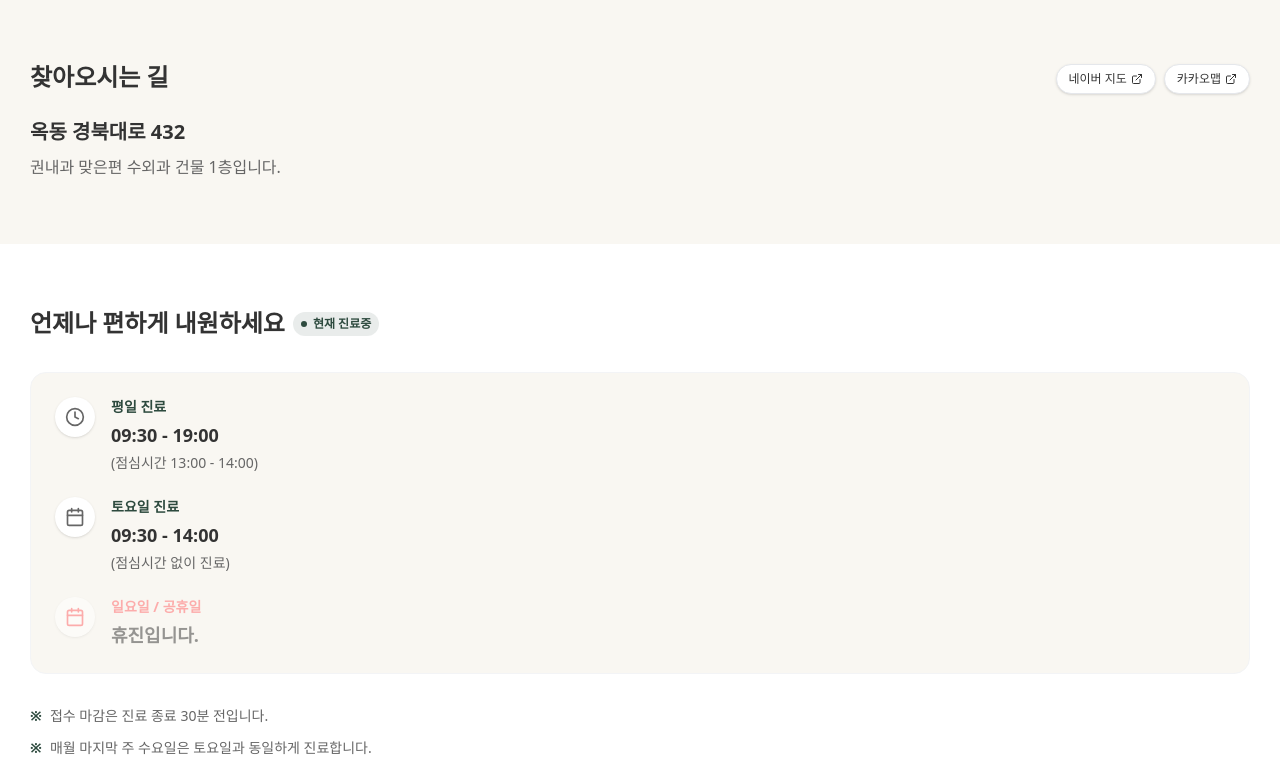
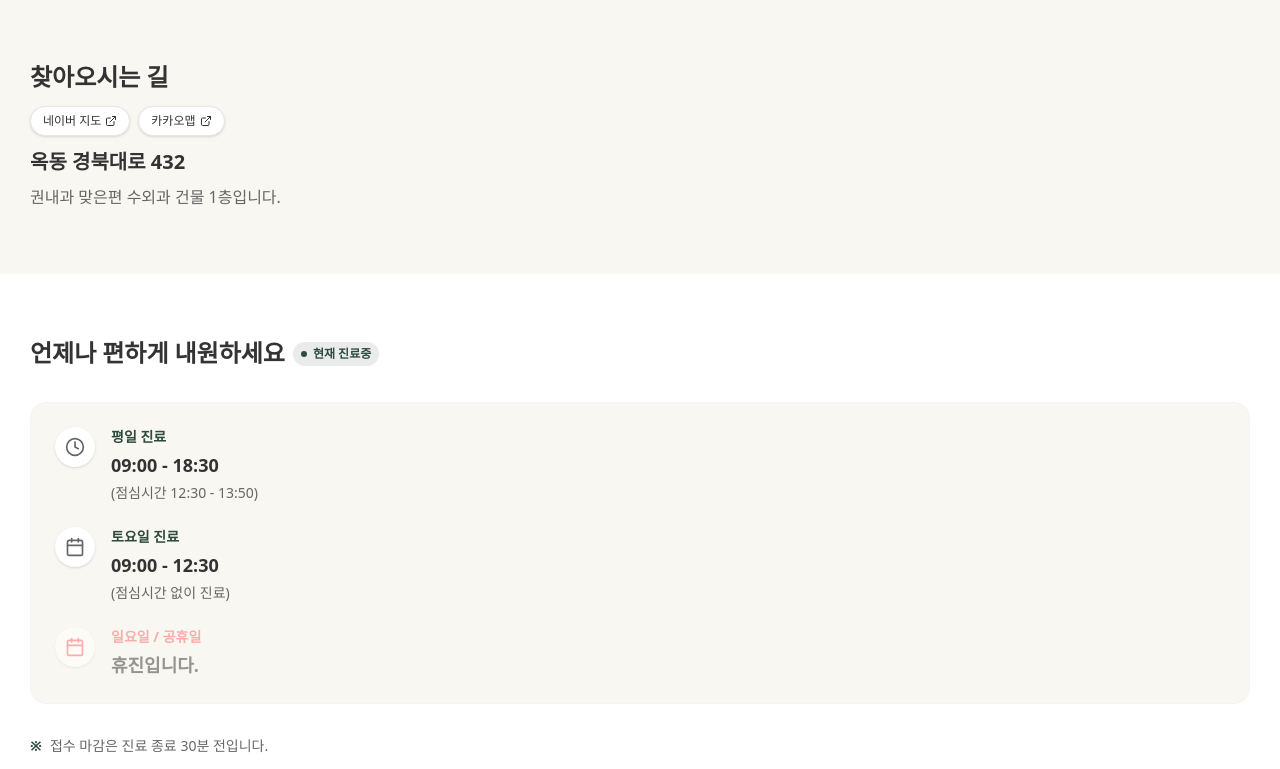
Before and after one commit to jiunlee19/Songhyun-clinic-app, a React (Vite) app: page / in a window 1280 px wide. Shown: the part 781-1550 px from the top of the page. Built offline with nearby package versions, Linux system fonts and the light colour scheme; a web font is replaced by a local one.

Commit message:
운영시간 내용 수정, 네이버지도&카카오맵 버튼 위치 수정

```diff
--- a/src/App.tsx
+++ b/src/App.tsx
@@ -124,18 +124,19 @@ export default function App() {
                     id="location"
                     className="section-margin py-16 bg-brand-bg"
                 >
-                    <div className="flex justify-between items-end mb-6">
+                    <div className="flex justify-between items-end mb-3">
                         <h3 className="font-serif text-2xl font-bold">
                             찾아오시는 길
                         </h3>
-                        <div className="flex gap-2">
+                    </div>
+
+                    <div className="flex gap-2 mb-3">
                         <button className="px-3 py-1.5 bg-white rounded-full text-xs font-medium border border-gray-200 shadow-sm flex items-center gap-1">
                             네이버 지도 <ExternalLink size={12} />
                         </button>
                         <button className="px-3 py-1.5 bg-white rounded-full text-xs font-medium border border-gray-200 shadow-sm flex items-center gap-1">
                             카카오맵 <ExternalLink size={12} />
                         </button>
-                        </div>
                     </div>
 
                     <div className="space-y-2">
@@ -173,10 +174,10 @@ export default function App() {
                                     평일 진료
                                 </p>
                                 <p className="text-lg font-bold">
-                                    09:30 - 19:00
+                                    09:00 - 18:30
                                 </p>
                                 <p className="text-sm text-brand-muted mt-1">
-                                    (점심시간 13:00 - 14:00)
+                                    (점심시간 12:30 - 13:50)
                                 </p>
                             </div>
                         </div>
@@ -190,7 +191,7 @@ export default function App() {
                                     토요일 진료
                                 </p>
                                 <p className="text-lg font-bold">
-                                    09:30 - 14:00
+                                    09:00 - 12:30
                                 </p>
                                 <p className="text-sm text-brand-muted mt-1">
                                     (점심시간 없이 진료)
@@ -217,13 +218,6 @@ export default function App() {
                                 ※
                             </span>
                             접수 마감은 진료 종료 30분 전입니다.
-                        </p>
-                        <p className="text-sm text-brand-muted flex items-start gap-2">
-                            <span className="text-brand-green font-bold">
-                                ※
-                            </span>
-                            매월 마지막 주 수요일은 토요일과 동일하게
-                            진료합니다.
                         </p>
                         <p className="text-sm text-brand-muted flex items-start gap-2">
                             <span className="text-brand-green font-bold">
```
Lines whose indentation alone changed are shown as unchanged.
